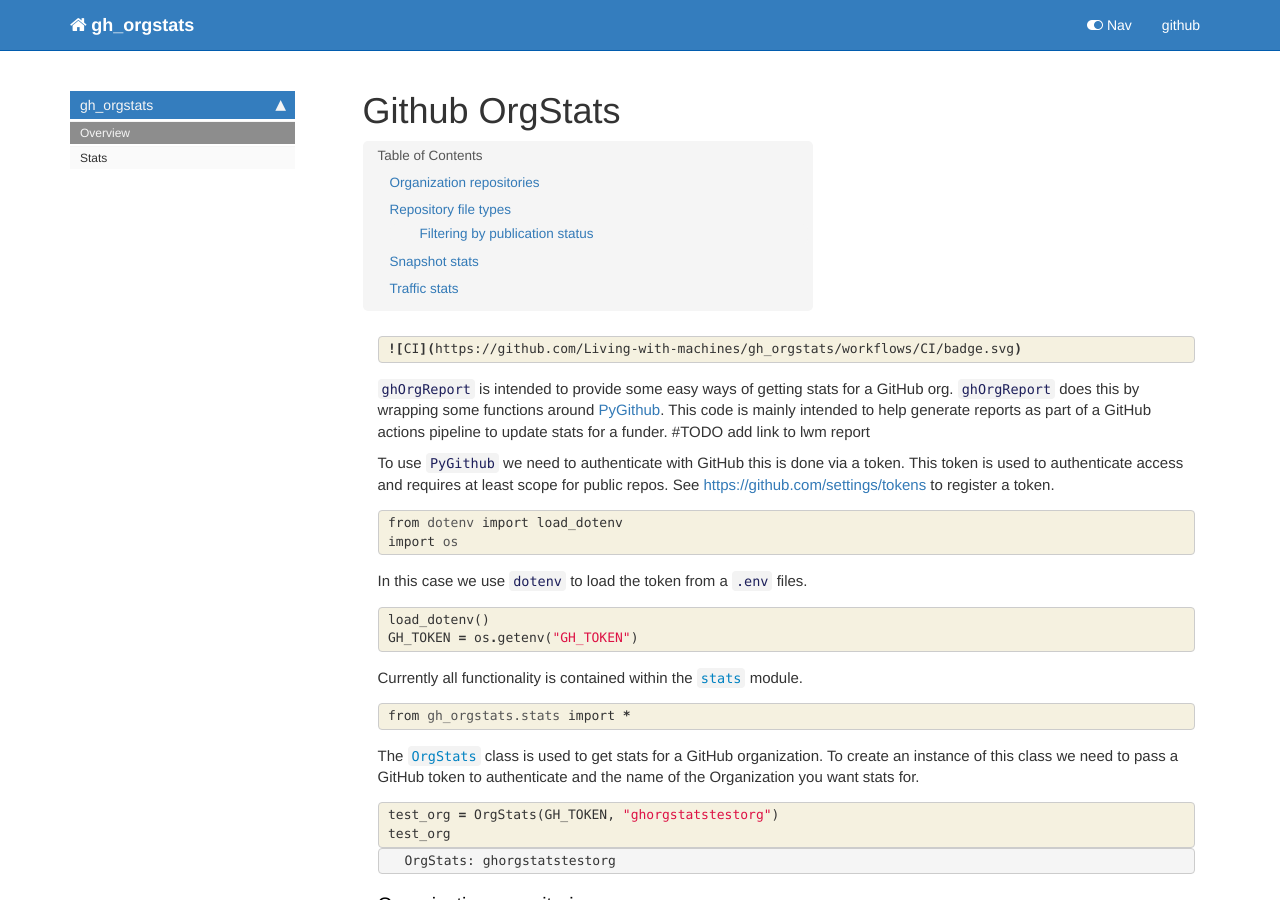
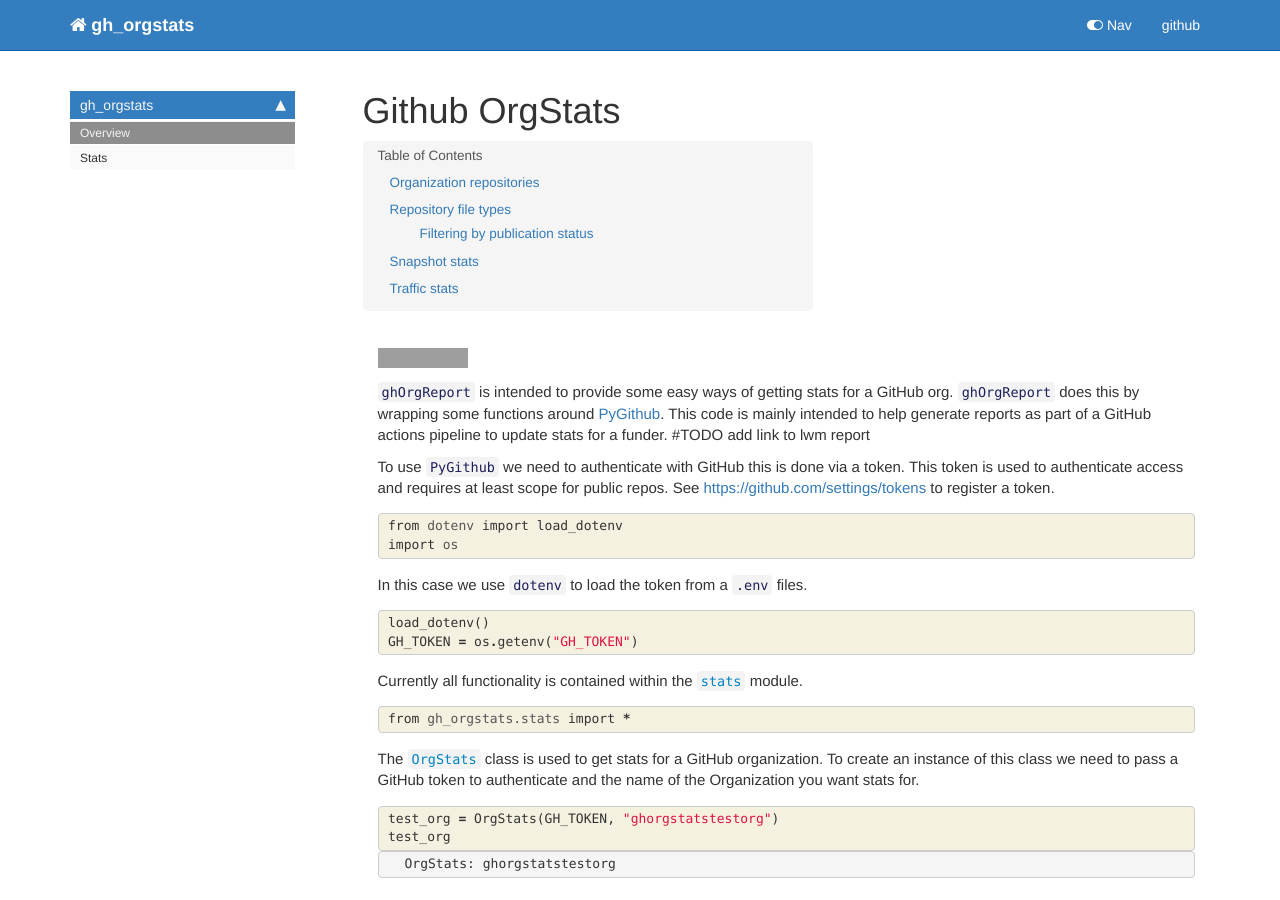
Before and after one commit to Living-with-machines/gh_orgstats, a Jekyll site: the page built from docs/index.html, in a window 1280 px wide and 900 px high. Built offline with Jekyll 4.4.1, drawn with Linux system fonts in a browser that asks for light colours; nearby versions of some CDN libraries; comment, search, counter and statistics services are not loaded; grey boxes are pictures that could not be loaded.

Commit message:
make status badge block markdown

```diff
--- a/docs/index.html
+++ b/docs/index.html
@@ -29,23 +29,13 @@ nb_path: "nbs/index.ipynb"
 </div>
     {% endraw %}
 
-    {% raw %}
+<div class="cell border-box-sizing text_cell rendered"><div class="inner_cell">
+<div class="text_cell_render border-box-sizing rendered_html">
+<p><img src="https://github.com/Living-with-machines/gh_orgstats/workflows/CI/badge.svg" alt="CI"></p>
 
-<div class="cell border-box-sizing code_cell rendered">
-<div class="input">
-
-<div class="inner_cell">
-    <div class="input_area">
-<div class=" highlight hl-ipython3"><pre><span></span><span class="o">![</span>CI<span class="o">](</span>https://github.com/Living-with-machines/gh_orgstats/workflows/CI/badge.svg<span class="o">)</span>
-</pre></div>
-
-    </div>
 </div>
 </div>
-
 </div>
-    {% endraw %}
-
 <div class="cell border-box-sizing text_cell rendered"><div class="inner_cell">
 <div class="text_cell_render border-box-sizing rendered_html">
 <p><code>ghOrgReport</code> is intended to provide some easy ways of getting stats for a GitHub org. <code>ghOrgReport</code> does this by wrapping some functions around <a href="https://github.com/PyGithub/PyGithub">PyGithub</a>. This code is mainly intended to help generate reports as part of a GitHub actions pipeline to update stats for a funder. #TODO add link to lwm report</p>
```
Also changed, not shown: README.md.
